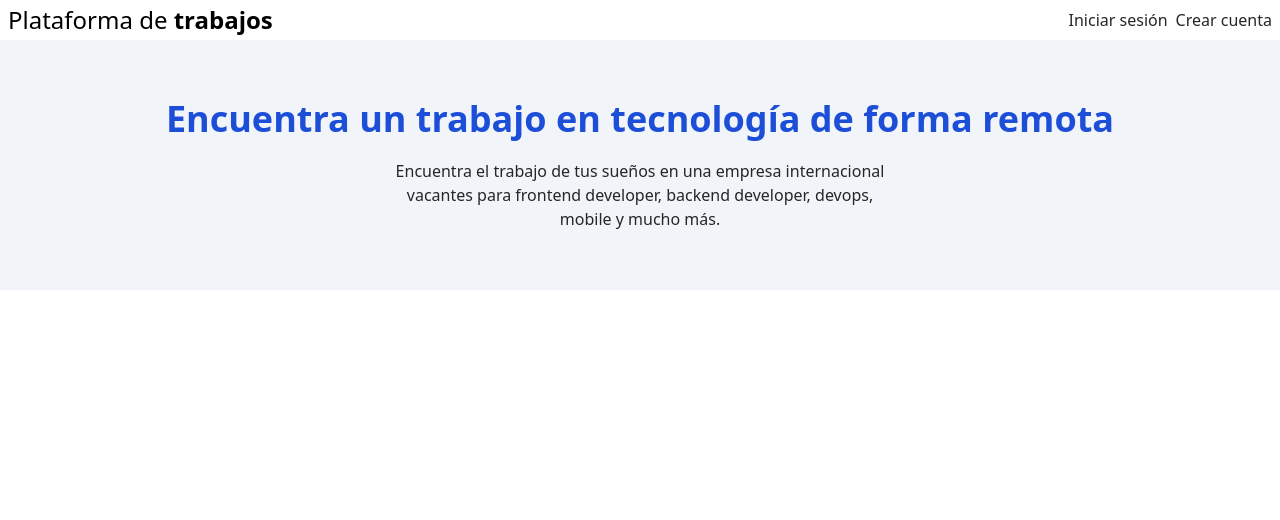
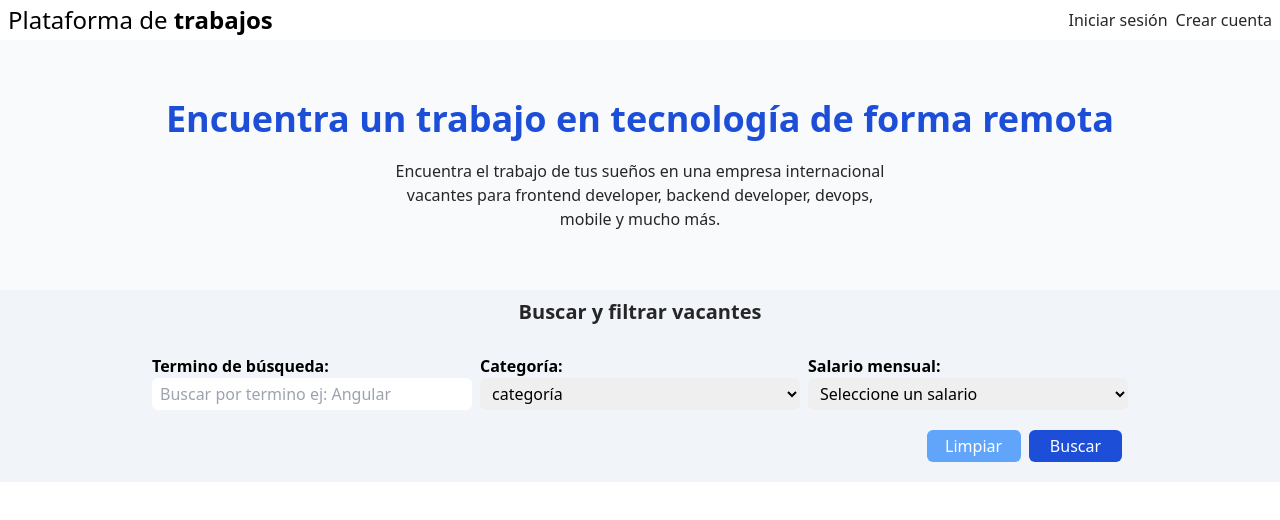
Before and after one commit to javiergranadosr/app-job, an Angular app: page /home in a window 1280 px wide. Shown: the top 520 px of the page. Built offline with nearby package versions, Linux system fonts and the light colour scheme.

Commit message:
Se agrega componente de filtros y se integra los salarios con su servicio

```diff
--- a/src/app/home/home.module.ts
+++ b/src/app/home/home.module.ts
@@ -4,12 +4,14 @@ import { CommonModule } from '@angular/common';
 import { HomeRoutingModule } from './home-routing.module';
 import { BannerComponent } from './sections/banner/banner.component';
 import { HomeComponent } from './home/home.component';
+import { FiltersComponent } from './sections/filters/filters.component';
 
 
 @NgModule({
   declarations: [
     BannerComponent,
-    HomeComponent
+    HomeComponent,
+    FiltersComponent
   ],
   imports: [
     CommonModule,
--- a/src/app/home/home/home.component.html
+++ b/src/app/home/home/home.component.html
@@ -1 +1,2 @@
 <app-banner></app-banner>
+<app-filters></app-filters>
--- a/src/app/home/sections/banner/banner.component.html
+++ b/src/app/home/sections/banner/banner.component.html
@@ -1,4 +1,4 @@
-<header class="bg-slate-100 text-center p-5">
+<header class="bg-slate-50 text-center p-5">
   <h1 class="text-blue-700 text-2xl	md:text-3xl lg:text-4xl mb-5 font-bold">
     Encuentra un trabajo en tecnología de forma remota
   </h1>
--- /dev/null
+++ b/src/app/home/sections/filters/filters.component.css
@@ -0,0 +1,5 @@
+@media (min-width: 1024px) {
+  .actions {
+    width: 88%;
+  }
+ }
--- /dev/null
+++ b/src/app/home/sections/filters/filters.component.html
@@ -0,0 +1,50 @@
+<section class="bg-slate-100 py-2">
+  <h3 class="mb-2 text-neutral-800 font-bold text-lg text-center lg:text-xl">
+    Buscar y filtrar vacantes
+  </h3>
+  <form class="w-full">
+    <div
+      class="flex flex-col items-center py-5 lg:flex-row lg:flex-wrap lg:justify-center"
+    >
+      <div class="w-4/5 lg:w-1/4 lg:mx-1">
+        <label class="font-semibold">Termino de búsqueda:</label>
+        <input
+          type="text"
+          placeholder="Buscar por termino ej: Angular"
+          class="w-full h-8 border-solid border-1 border-cyan-50 rounded-md text-base px-2"
+        />
+      </div>
+      <div class="w-4/5 mt-2 lg:mt-0 lg:w-1/4 lg:mx-1">
+        <label class="font-semibold">Categoría:</label>
+        <select
+          class="w-full h-8 border-solid border-1 border-cyan-50 rounded-md px-2"
+        >
+          <option value="">categoría</option>
+        </select>
+      </div>
+      <div class="w-4/5 mt-2 lg:mt-0 lg:w-1/4 lg:mx-1">
+        <label class="font-semibold">Salario mensual:</label>
+        <select
+          class="w-full h-8 border-solid border-1 border-cyan-50 rounded-md px-2"
+        >
+          <option value="0">Seleccione un salario</option>
+          <option *ngFor="let salary of salaries" [value]="salary.id">
+            {{ salary.name }}
+          </option>
+        </select>
+      </div>
+    </div>
+    <div class="flex flex-row justify-center mb-3 lg:justify-end actions">
+      <button
+        class="w-3/12 lg:w-1/12 h-8 rounded-md px-2 bg-blue-400 text-white mx-1"
+      >
+        Limpiar
+      </button>
+      <button
+        class="w-3/12 lg:w-1/12 h-8 rounded-md px-2 bg-blue-700 text-white mx-1"
+      >
+        Buscar
+      </button>
+    </div>
+  </form>
+</section>
--- /dev/null
+++ b/src/app/home/sections/filters/filters.component.ts
@@ -0,0 +1,18 @@
+import { Component, OnInit } from '@angular/core';
+import { Salary } from './interfaces/salary';
+import { SalaryServiceService } from './services/salary-service.service';
+
+@Component({
+  selector: 'app-filters',
+  templateUrl: './filters.component.html',
+  styleUrls: ['./filters.component.css'],
+})
+export class FiltersComponent implements OnInit {
+  public salaries: Salary[] = [];
+
+  constructor(private salaryService: SalaryServiceService) {}
+
+  ngOnInit(): void {
+    this.salaries = this.salaryService.getSalaries();
+  }
+}
--- /dev/null
+++ b/src/app/home/sections/filters/interfaces/salary.ts
@@ -0,0 +1,4 @@
+export interface Salary {
+  id: number;
+  name: string;
+}
--- /dev/null
+++ b/src/app/home/sections/filters/services/salary-service.service.ts
@@ -0,0 +1,50 @@
+import { Injectable } from '@angular/core';
+import { Salary } from '../interfaces/salary';
+
+@Injectable({
+  providedIn: 'root',
+})
+export class SalaryServiceService {
+  constructor() {}
+
+  getSalaries(): Salary[] {
+    return [
+      {
+        id: 1,
+        name: '$0 - $499',
+      },
+      {
+        id: 2,
+        name: '$500 - $749',
+      },
+      {
+        id: 3,
+        name: '$750 - $999',
+      },
+      {
+        id: 4,
+        name: '$1000 - $1499',
+      },
+      {
+        id: 5,
+        name: '$1500 - $1999',
+      },
+      {
+        id: 6,
+        name: '$2000 - $2499',
+      },
+      {
+        id: 7,
+        name: '$2500 - $2999',
+      },
+      {
+        id: 8,
+        name: '$3000 - $4999',
+      },
+      {
+        id: 9,
+        name: '+$5000',
+      },
+    ];
+  }
+}
```
